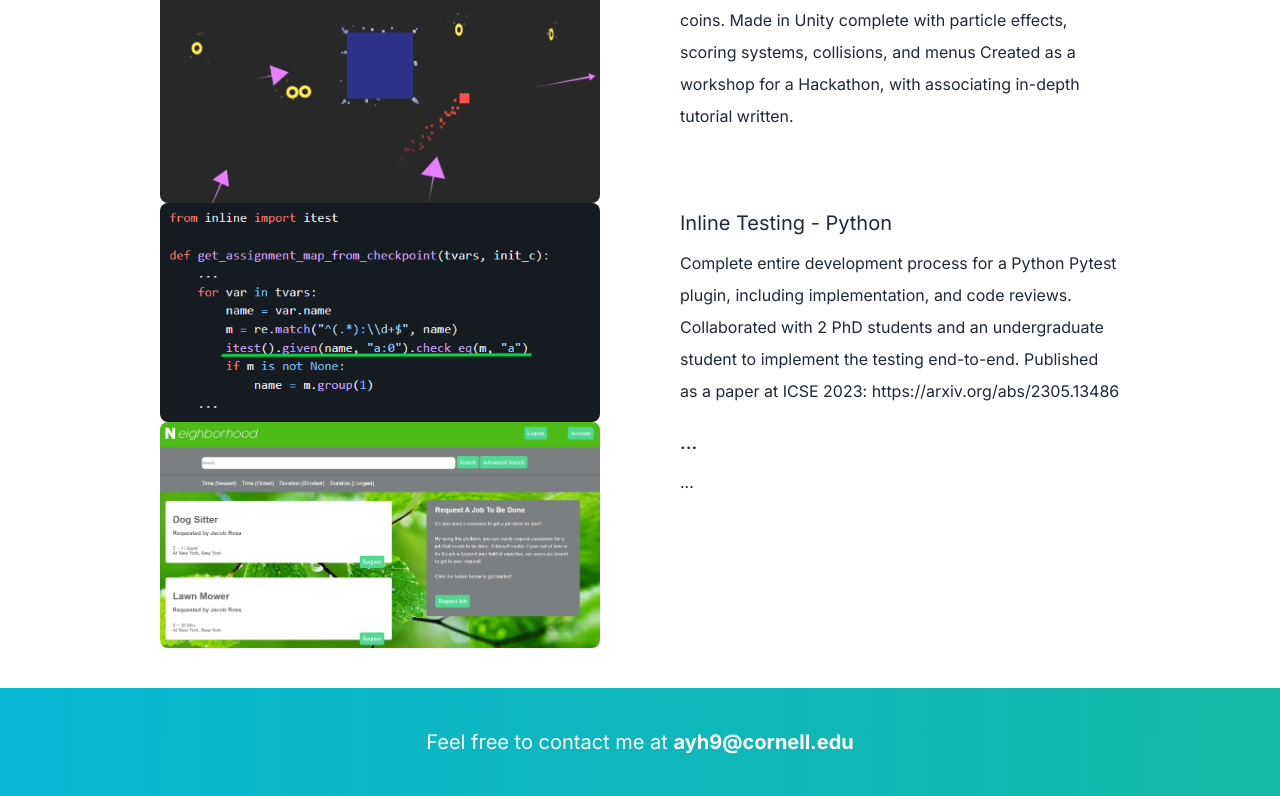
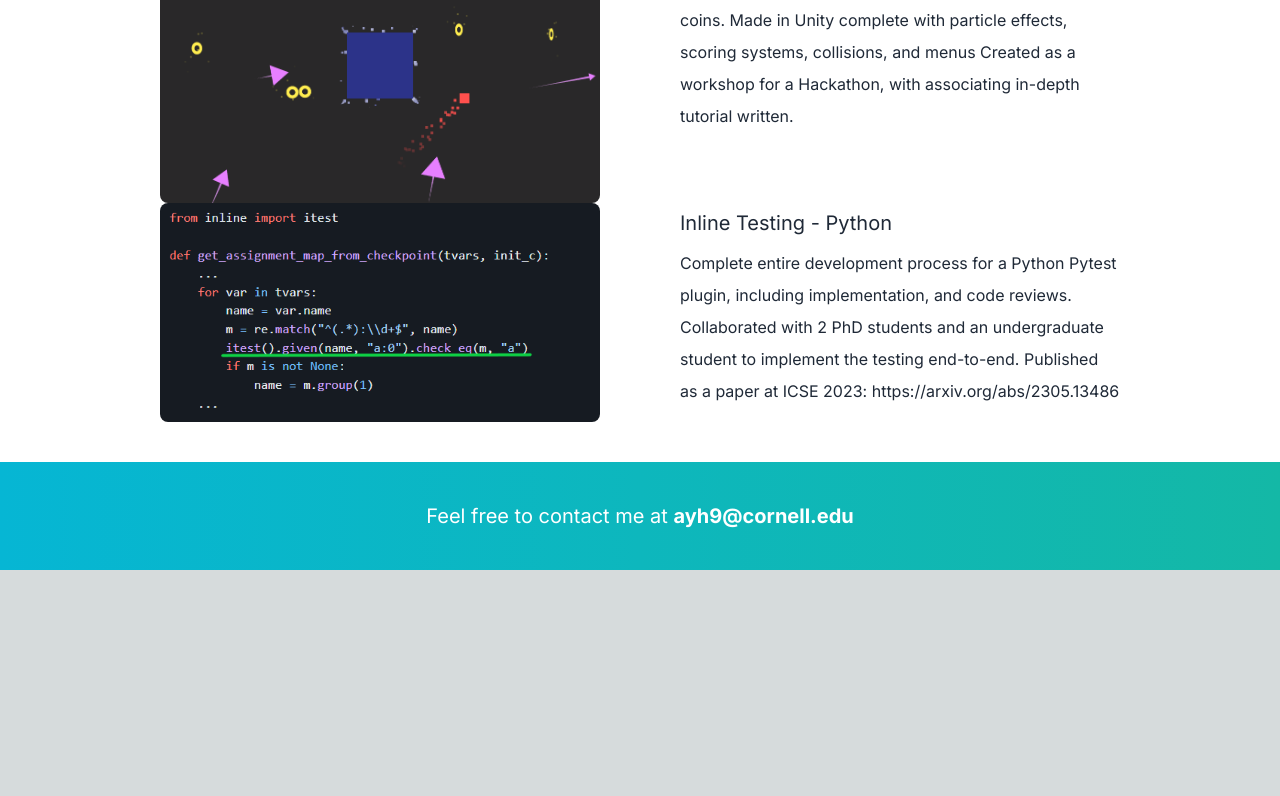
Before and after one commit to h-alan/portfolio, a Next.js app: page /portfolio/ in a window 1280 px wide. Shown: the part 2060-2856 px from the top of the page. After the commit the page ends 2630 px from the top, so only its background shows below. Built offline with nearby package versions, Linux system fonts and the light colour scheme.

Commit message:
remove useless content

```diff
--- a/app/page.tsx
+++ b/app/page.tsx
@@ -139,17 +139,6 @@ export default function Home() {
                             </p>
                         </div>
                     </div>
-                    <div className='flex'>
-                        <div className='w-1/2'>
-                            <a>
-                                <Image className='rounded-lg hover:brightness-50' src={web4} alt='' />
-                            </a>
-                        </div>
-                        <div className='ml-20 w-1/2'>
-                            <h3 className='text-xl py-1 leading-8 text-gray-800 dark:text-white'>...</h3>
-                            <p className='text-md py-1 leading-8 text-gray-800 dark:text-white'>...</p>
-                        </div>
-                    </div>
                 </section>
             </main>
             <div className='flex justify-center bg-gradient-to-r from-cyan-500 to-teal-500 py-10'>
```
